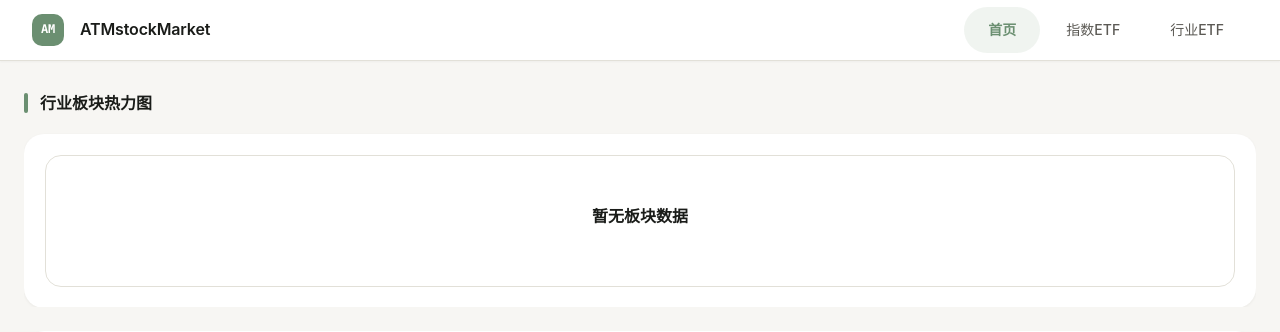
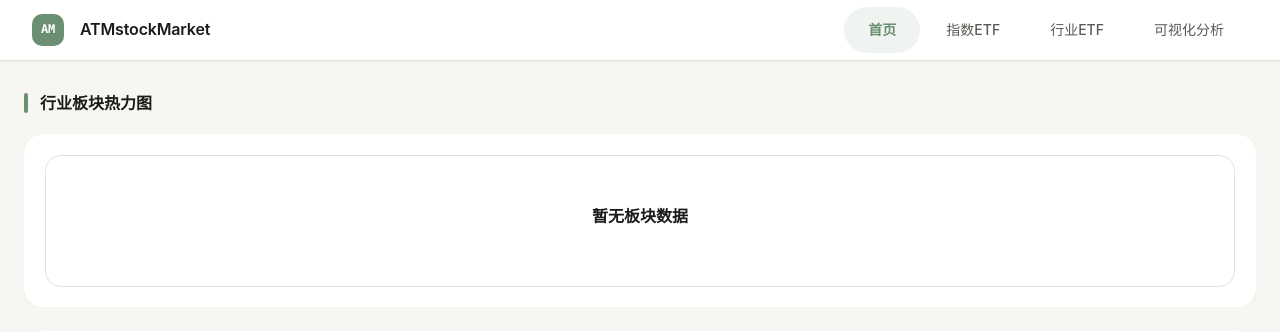
Before and after one commit to superherocheng/ATMstockMarketSimple, a FastAPI app: page / in a window 1280 px wide. Shown: the top 332 px of the page. Run offline with FastAPI, Linux system fonts and the light colour scheme; data that the repository does not hold is empty; some libraries are stand-ins or nearby versions.

Commit message:
feat: add 可视化分析 nav link to all templates
Co-Authored-By: Claude Opus 4.7 <noreply@anthropic.com>

```diff
--- a/src/web/templates/etf.html
+++ b/src/web/templates/etf.html
@@ -31,6 +31,7 @@
           <a href="/" class="nav-link">首页</a>
           <a href="/etf" class="nav-link active">指数ETF</a>
           <a href="/sector" class="nav-link">行业ETF</a>
+          <a href="/analysis" class="nav-link">可视化分析</a>
         </div>
         <button class="mobile-menu-btn" onclick="document.getElementById('nav-links').classList.toggle('open')" aria-label="菜单">
           <svg width="20" height="20" viewBox="0 0 20 20" fill="currentColor"><path d="M0 3h20v2H0V3zm0 6h20v2H0V9zm0 6h20v2H0v-2z"/></svg>
@@ -122,6 +123,10 @@
           <svg fill="none" stroke="currentColor" viewBox="0 0 24 24"><path stroke-linecap="round" stroke-linejoin="round" stroke-width="2" d="M4 4v5h.582m15.356 2A8.001 8.001 0 004.582 9m0 0H9m11 11v-5h-.581m0 0a8.003 8.003 0 01-15.357-2m15.357 2H15"/></svg>
         </span>
         <span class="bottom-nav-label">行业ETF</span>
+      </a>
+      <a href="/analysis" class="bottom-nav-item" aria-label="可视化分析">
+        <span class="bottom-nav-icon">📊</span>
+        <span class="bottom-nav-label">分析</span>
       </a>
     </div>
 
--- a/src/web/templates/index.html
+++ b/src/web/templates/index.html
@@ -25,6 +25,7 @@
           <a href="/" class="nav-link active">首页</a>
           <a href="/etf" class="nav-link">指数ETF</a>
           <a href="/sector" class="nav-link">行业ETF</a>
+          <a href="/analysis" class="nav-link">可视化分析</a>
         </div>
         <button class="mobile-menu-btn" onclick="document.getElementById('nav-links').classList.toggle('open')" aria-label="菜单">
           <svg width="20" height="20" viewBox="0 0 20 20" fill="currentColor"><path d="M0 3h20v2H0V3zm0 6h20v2H0V9zm0 6h20v2H0v-2z"/></svg>
@@ -113,6 +114,10 @@
           <svg fill="none" stroke="currentColor" viewBox="0 0 24 24"><path stroke-linecap="round" stroke-linejoin="round" stroke-width="2" d="M4 4v5h.582m15.356 2A8.001 8.001 0 004.582 9m0 0H9m11 11v-5h-.581m0 0a8.003 8.003 0 01-15.357-2m15.357 2H15"/></svg>
         </span>
         <span class="bottom-nav-label">行业ETF</span>
+      </a>
+      <a href="/analysis" class="bottom-nav-item" aria-label="可视化分析">
+        <span class="bottom-nav-icon">📊</span>
+        <span class="bottom-nav-label">分析</span>
       </a>
     </div>
 
--- a/src/web/templates/sector.html
+++ b/src/web/templates/sector.html
@@ -25,6 +25,7 @@
           <a href="/" class="nav-link">首页</a>
           <a href="/etf" class="nav-link">指数ETF</a>
           <a href="/sector" class="nav-link active">行业ETF</a>
+          <a href="/analysis" class="nav-link">可视化分析</a>
         </div>
         <button class="mobile-menu-btn" onclick="document.getElementById('nav-links').classList.toggle('open')" aria-label="菜单">
           <svg width="20" height="20" viewBox="0 0 20 20" fill="currentColor"><path d="M0 3h20v2H0V3zm0 6h20v2H0V9zm0 6h20v2H0v-2z"/></svg>
@@ -105,6 +106,10 @@
           <svg fill="none" stroke="currentColor" viewBox="0 0 24 24"><path stroke-linecap="round" stroke-linejoin="round" stroke-width="2" d="M4 4v5h.582m15.356 2A8.001 8.001 0 004.582 9m0 0H9m11 11v-5h-.581m0 0a8.003 8.003 0 01-15.357-2m15.357 2H15"/></svg>
         </span>
         <span class="bottom-nav-label">行业ETF</span>
+      </a>
+      <a href="/analysis" class="bottom-nav-item" aria-label="可视化分析">
+        <span class="bottom-nav-icon">📊</span>
+        <span class="bottom-nav-label">分析</span>
       </a>
     </div>
 
```
